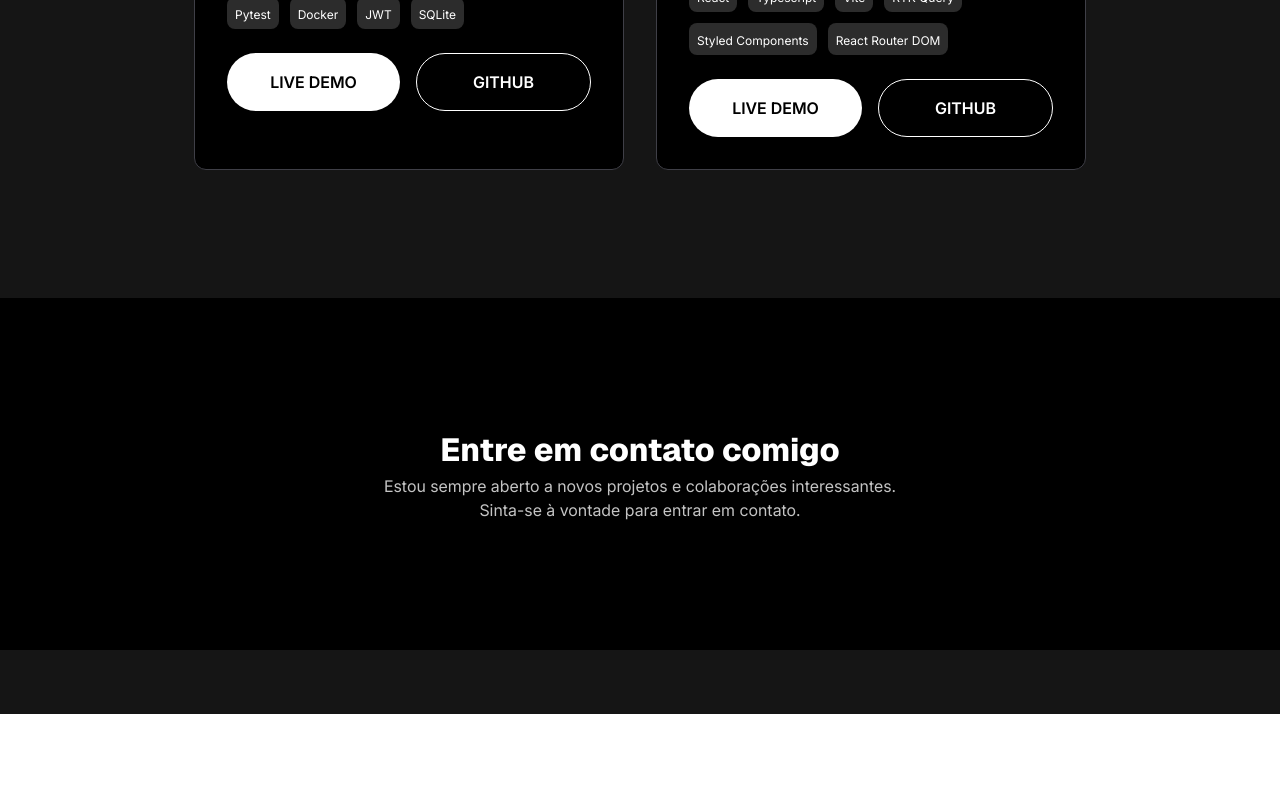
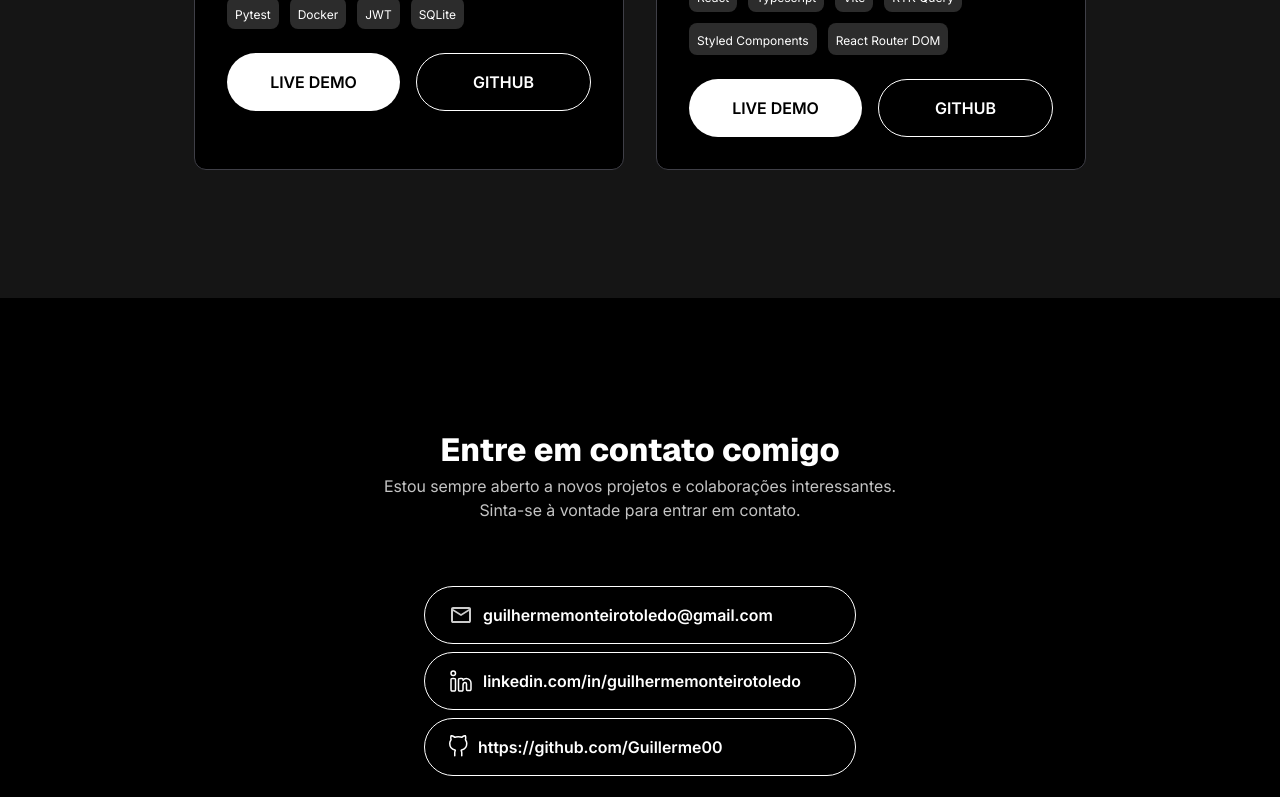
Before and after one commit to Guillerme00/portfolio, a React (Vite) app in the folder portfolio/: page / in a window 1280 px wide. Shown: the part 2000-2797 px from the top of the page. Before the commit the page ends 2714 px from the top, so only its background shows below. Built offline with nearby package versions, Linux system fonts and the light colour scheme.

Commit message:
Att 0.0.9 - Final PC

```diff
--- a/portfolio/src/App.tsx
+++ b/portfolio/src/App.tsx
@@ -54,21 +54,45 @@ function App() {
           >
             <button
               className={`cursor-pointer ${theme.title_hover} transition-colors duration-300`}
+              onClick={() =>
+              window.scrollTo({
+                top: 0,
+                behavior: "smooth",
+              })
+            }
             >
               {language.header_about_me}
             </button>
             <button
               className={`cursor-pointer ${theme.title_hover} transition-colors duration-300`}
+              onClick={() => {
+                document.getElementById("skills")?.scrollIntoView({
+                  behavior: "smooth",
+                  block: "start",
+                });
+              }}
             >
               {language.header_skills}
             </button>
             <button
               className={`cursor-pointer ${theme.title_hover} transition-colors duration-300`}
+              onClick={() => {
+                document.getElementById("projects")?.scrollIntoView({
+                  behavior: "smooth",
+                  block: "start",
+                });
+              }}
             >
               {language.header_projects}
             </button>
             <button
               className={`cursor-pointer ${theme.title_hover} transition-colors duration-300`}
+              onClick={() => {
+                document.getElementById("contact")?.scrollIntoView({
+                  behavior: "smooth",
+                  block: "start",
+                });
+              }}
             >
               {language.header_contact}
             </button>
@@ -165,6 +189,7 @@ function App() {
         </div>
         {/* Body 2 */}
         <div
+          id="skills"
           className={`py-[128px] flex flex-col items-center ${theme.secondary_background}`}
         >
           {/* Skills */}
@@ -265,6 +290,7 @@ function App() {
         </div>
         {/* Body 3 */}
         <div
+          id="projects"
           className={`py-[128px] flex flex-col items-center min-h-screen ${theme.primary_background}`}
         >
           {/* Projects */}
@@ -306,11 +332,35 @@ function App() {
             ))}
           </div>
         </div>
-          {/* Body 4 */}
-        <div className={`py-[128px] flex flex-col items-center ${theme.secondary_background} mb-[64px]`}>
+        {/* Body 4 */}
+        <div
+        id="contact"
+        className={`py-[128px] flex flex-col items-center ${theme.secondary_background}`}>
+          <div className="flex flex-col items-center mb-[64px]">
             <h1 className={`${theme.title_text_color} text-[32px] geist-800`}>{language.final_contact_me}</h1>
             <h2 className={`${theme.title_text_variant} text-[16px] inter_400`}>{language.final_contact_text_1}</h2>
             <h2 className={`${theme.title_text_variant} text-[16px] inter_400`}>{language.final_contact_text_2}</h2>
+          </div>
+        <div>
+          <button className={`mb-[8px] w-[432px] cursor-pointer py-[16px] px-[24px] rounded-full flex gap-[10px] transition-colors duration-300 ${theme.button_contacts_hover} ${theme.button_border_color} border-1`}
+          onClick={async () => {
+            await navigator.clipboard.writeText("guilhermemonteirotoledo@gmail.com")
+            alert(language.email_message);
+          }}><MAIL className={`${theme.title_text_color}`}/><span className={`${theme.title_text_color} text-[16px] inter_600`}>guilhermemonteirotoledo@gmail.com</span></button>
+          <button className={`mb-[8px] w-[432px] cursor-pointer py-[16px] px-[24px] rounded-full flex gap-[10px] transition-colors duration-300 ${theme.button_contacts_hover} ${theme.button_border_color} border-1`}
+          onClick={() => {
+            window.open("https://www.linkedin.com/in/guilhermemonteirotoledo/", "_blank");
+          }}><LINKEDIN className={`${theme.title_text_color}`}/><span className={`${theme.title_text_color} text-[16px] inter_600`}>linkedin.com/in/guilhermemonteirotoledo</span></button>
+          <button className={`w-[432px] cursor-pointer py-[16px] px-[24px] rounded-full flex gap-[10px] transition-colors duration-300 ${theme.button_contacts_hover} ${theme.button_border_color} border-1`}
+          onClick={() => {
+            window.open("https://github.com/Guillerme00", "_blank");
+          }}><GITHUB className={`${theme.title_text_color}`}/><span className={`${theme.title_text_color} text-[16px] inter_600`}>https://github.com/Guillerme00</span></button>
+        </div>
+        </div>
+        {/* Body 5 */}
+        <div className="py-[24px] flex flex-col items-center">
+          <h1 className={`inter_600 ${theme.title_text_variant} text-[14px]`}>© 2026 Guilherme Monteiro</h1>
+          <h1 className={`${theme.title_text_variant} text-[14px]`}>Website Design by Ana Julia Teles</h1>
         </div>
       </div>
     </>
--- a/portfolio/src/index.css
+++ b/portfolio/src/index.css
@@ -13,6 +13,13 @@
     format("truetype");
   font-style: normal;
   font-weight: 400;
+}
+@font-face {
+  font-family: "Inter_600";
+  src: url("./assets/fonts/Inter-VariableFont.ttf")
+    format("truetype");
+  font-style: normal;
+  font-weight: 600;
 }
 @font-face {
   font-family: "Geist_mid_tag_text";
@@ -61,6 +68,9 @@
 .inter_400 {
   font-family: "Inter_400", sans-serif;
 }
+.inter_600 {
+  font-family: "Inter_600", sans-serif;
+}
 
 .geist-header {
   font-family: "Geist_header_title", sans-serif;
--- a/portfolio/src/page_language/english.ts
+++ b/portfolio/src/page_language/english.ts
@@ -78,4 +78,5 @@ export const english = {
   final_contact_me: "Contact me",
   final_contact_text_1: "I am always open to new projects and interesting collaborations.",
   final_contact_text_2: "Feel free to get in touch.",
+  email_message: "Email copied to clipboard",
 };
--- a/portfolio/src/page_language/portuguese.ts
+++ b/portfolio/src/page_language/portuguese.ts
@@ -79,4 +79,5 @@ export const portuguese = {
   final_contact_me: "Entre em contato comigo",
   final_contact_text_1: "Estou sempre aberto a novos projetos e colaborações interessantes.",
   final_contact_text_2: "Sinta-se à vontade para entrar em contato.",
+  email_message: "E-mail copiado para a área de transferência",
 };
--- a/portfolio/src/page_styles/dark.ts
+++ b/portfolio/src/page_styles/dark.ts
@@ -18,6 +18,7 @@ export const dark = {
   button_full_text: "text-[#000000]",
   button_empty_text: "text-[#ffffff]",
   button_border_color: "border-[#ffffff]",
+  button_contacts_hover: "hover:bg-[#1A1A1A]",
 
   outline: "border-[#ffffff1a]",
   avaliable: "bg-[#77F26F]",
--- a/portfolio/src/page_styles/light.ts
+++ b/portfolio/src/page_styles/light.ts
@@ -17,6 +17,7 @@ export const light = {
   button_full_text: "text-[#FFFFFF]",
   button_empty_text: "text-[#000000]",
   button_border_color: "border-[#000000]",
+  button_contacts_hover: "hover:bg-[#CCCCCC]",
 
   outline: "border-[#00000035]",
   avaliable: "bg-[#77F26F]",
```
